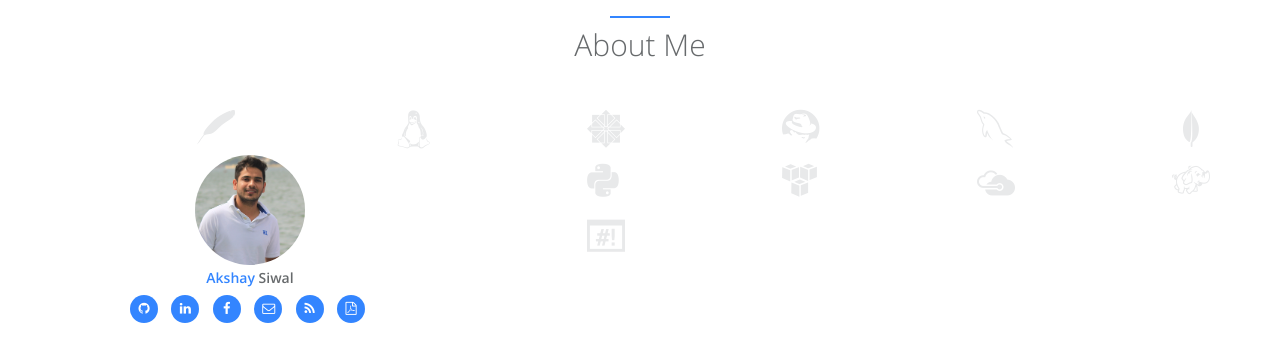
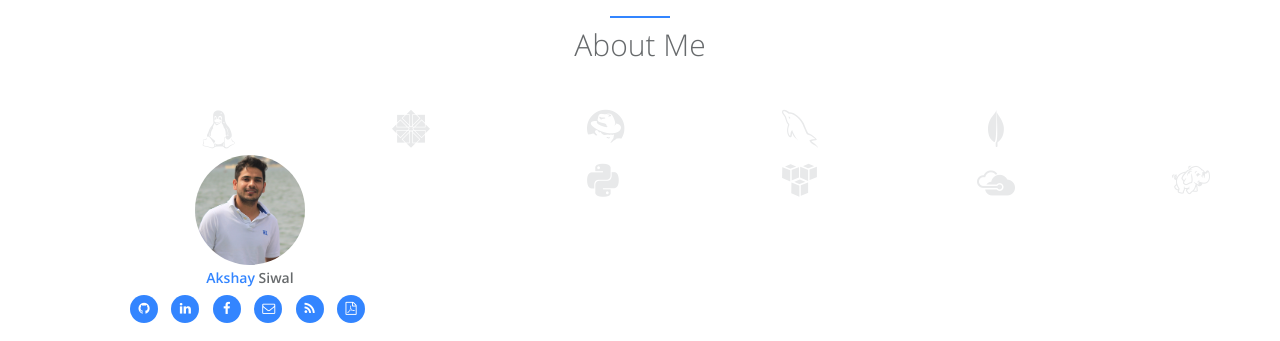
Before and after one commit to AkshaySiwal/website, a Jekyll site: the page built from index.html, in a window 1280 px wide. Shown: the part 514-855 px from the top of the page. Built offline with Jekyll 4.4.1, drawn with Linux system fonts in a browser that asks for light colours.

Commit message:
Update _config.yml

```diff
--- a/_config.yml
+++ b/_config.yml
@@ -20,7 +20,6 @@ author:  # change following line to your infomation.
   cv: /static/assets/resume/Akshay-Resume.pdf  # An online CV can be printed as PDF, leave blank if you don't have now
   # skill icons are on avatar's left and right side. Reference urls are http://fontawesome.io/ and http://fizzed.com/oss/font-mfizz
   skill_icon1:
-    - name: icon-apache
     - name: fa-linux
     - name: icon-centos
     - name: icon-redhat
@@ -32,7 +31,7 @@ author:  # change following line to your infomation.
     - name: icon-aws
     - name: icon-azure
     - name: icon-hadoop
-    - name: icon-script
+
 
 
 
```
